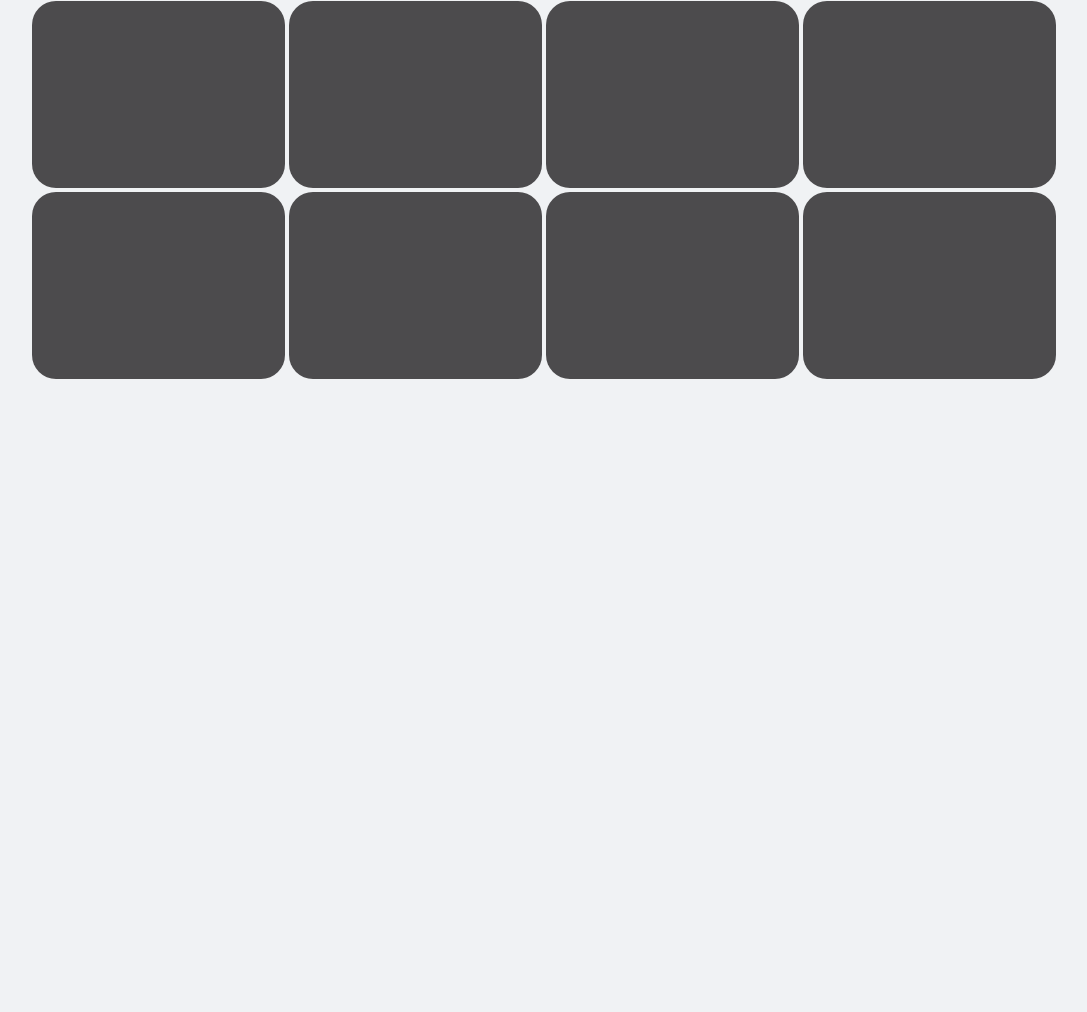
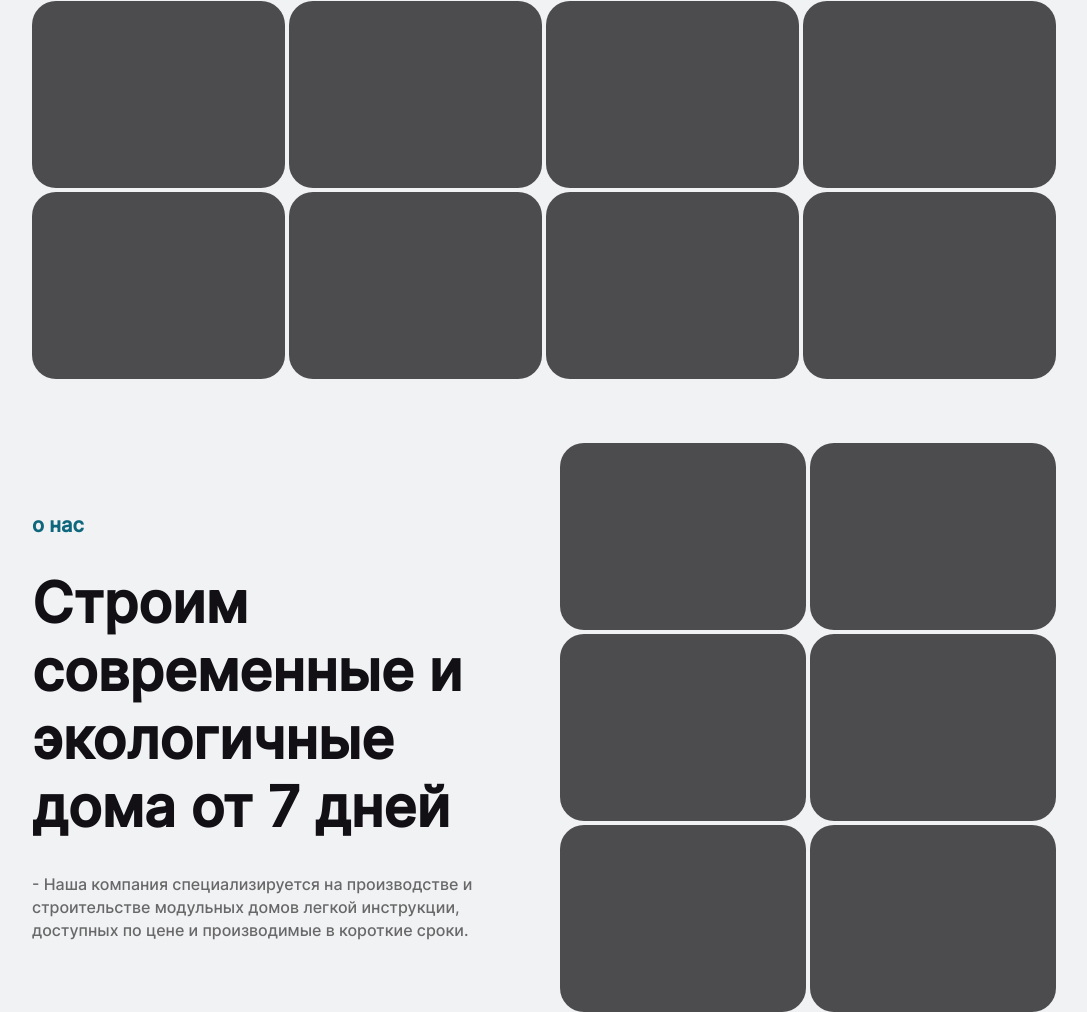
Before and after one commit to Raxmatjonov/Modern-Sunny, a plain HTML site: page index.html in a window 1280 px wide. Shown: the part 618-1630 px from the top of the page, without its empty margins (96-1183 px from the left). Before the commit the page ends 997 px from the top, so only its background shows below. Drawn offline with Linux system fonts and the light colour scheme.

Commit message:
make 2nd section

```diff
--- a/index.html
+++ b/index.html
@@ -53,24 +53,24 @@
         <section class="container modern-s-h">
             <div class="info">
                 <h1>MODERN SUNNY HOME</h1>
-                <p>Приобретая наш дом, вы получаете не только готовое жилье,
+                <p class="description">Приобретая наш дом, вы получаете не только готовое жилье,
                     но и спокойствие, зная, что ваш дом соответствует высочайшим стандартам качества и безопасности.</p>
             </div>
 
             <div class="images-box">
-                <div class="box-wrapper">
+                <div class="image-box-wrapper">
                     <div class="box"></div>
                     <div class="box"></div>
                     <div class="box"></div>
                     <div class="box"></div>
                 </div>
-                <div class="box-wrapper">
+                <div class="image-box-wrapper">
                     <div class="box"></div>
                     <div class="box"></div>
                     <div class="box"></div>
                     <div class="box"></div>
                 </div>
-                <div class="box-wrapper">
+                <div class="image-box-wrapper">
                     <div class="box"></div>
                     <div class="box"></div>
                     <div class="box"></div>
@@ -79,6 +79,39 @@
             </div>
         </section>
 
+        <section class="container about-us">
+            <div class="about-us-info">
+                <h4 class="subtitle">о нас</h4>
+                <h1 class="title ">Строим современные и экологичные дома от 7 дней</h1>
+                <p class="description">- Наша компания специализируется на производстве и строительстве модульных домов легкой инструкции, доступных по цене  и производимые в короткие сроки.
+                </p>
+            </div>
+            <div class="second-images">
+                <div class="image-box-wrapper">
+                    <div class="box"></div>
+                    <div class="box"></div>
+                </div>
+                <div class="image-box-wrapper">
+                    <div class="box"></div>
+                    <div class="box"></div>
+                </div>
+                <div class="image-box-wrapper">
+                    <div class="box"></div>
+                    <div class="box"></div>
+                </div>
+            </div>
+        </section>
+
+        <section class="container contact-us">
+            <div class="leave-comment-box">
+                <div class="leave-comment-info"></div>
+                <div class="leave-comment-form"></div>
+            </div>
+            <div class="social-medias-box">
+
+            </div>
+        </section>
+
 
 </body>
 </html>
--- a/style.css
+++ b/style.css
@@ -16,6 +16,28 @@ body{
 .container{
     width: 80%;
     margin: auto;
+}
+
+.title{
+    font-family: "Inter";
+    font-weight: 700;
+    font-size: 3.5rem;
+    color: #121014;
+}
+
+.description{
+    font-family: 'Inter';
+    font-weight: 500;
+    line-height: 23px;
+    font-size: 1rem;
+    color: #686868;
+}
+
+.subtitle{
+    font-family: 'Inter';
+    font-weight: 600;
+    font-size: 20px;
+    color: #0E677C;
 }
 
 /* Header */
@@ -110,11 +132,13 @@ li.list-item a[active]{
     background-color: #0E677C;
 }
 
+
 /* First Section */
 .modern-s-h{
     display: flex;
     margin-top: 64px;
     flex-direction: column;
+    gap: 64px;
 }
 
 .info{
@@ -138,13 +162,12 @@ li.list-item a[active]{
 }
 
 .images-box{
-    margin-top: 64px;
     display: flex;
     flex-direction: column;
     gap: 4px;
 }
 
-.box-wrapper{
+.image-box-wrapper{
     display: flex;
     justify-content: space-between;
     align-items: center;
@@ -157,3 +180,34 @@ li.list-item a[active]{
     border-radius: 24px;
     background-color: #4c4b4d;
 }
+
+.about-us{
+    margin-top: 64px;
+    display: flex;
+    flex-direction: row;
+    justify-content: space-between;
+    gap: 32px;
+}
+
+.about-us-info{
+    width: 50%;
+    gap: 2rem;
+    display: flex;
+    flex-direction: column;
+    justify-content: center;
+}
+
+.second-images{
+    width: 50%;
+    display: flex;
+    flex-direction: column;
+    gap: 4px;
+}
+
+/* Contact us */
+
+.contact-us{
+    display: flex;
+    flex-direction: column;
+    align-items: center;
+}
```
